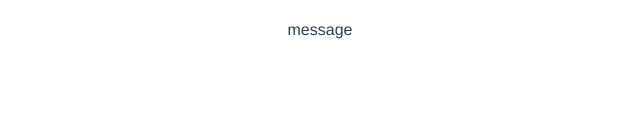
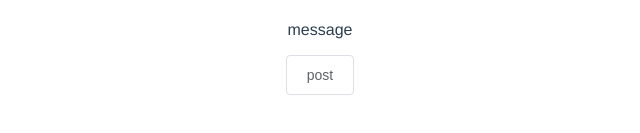
Before and after one commit to Astlvk/WorldSword, a Vue app: page /#/list in a window 1280 px wide. Shown: the part 227-360 px from the top of the page, without its empty margins (320-960 px from the left). Built offline with nearby package versions, Linux system fonts and the light colour scheme.

Commit message:
test code

```diff
--- a/src/views/lab/list.vue
+++ b/src/views/lab/list.vue
@@ -4,6 +4,7 @@
     <p>
       {{ msg }}
     </p>
+    <el-button @click="sendPost">post</el-button>
   </div>
 </template>
 
@@ -13,6 +14,14 @@ export default {
     return {
       msg: 'message'
     }
+  },
+  created () {
+
+  },
+  methods: {
+    sendPost () {
+
+    }
   }
 }
 </script>
```
